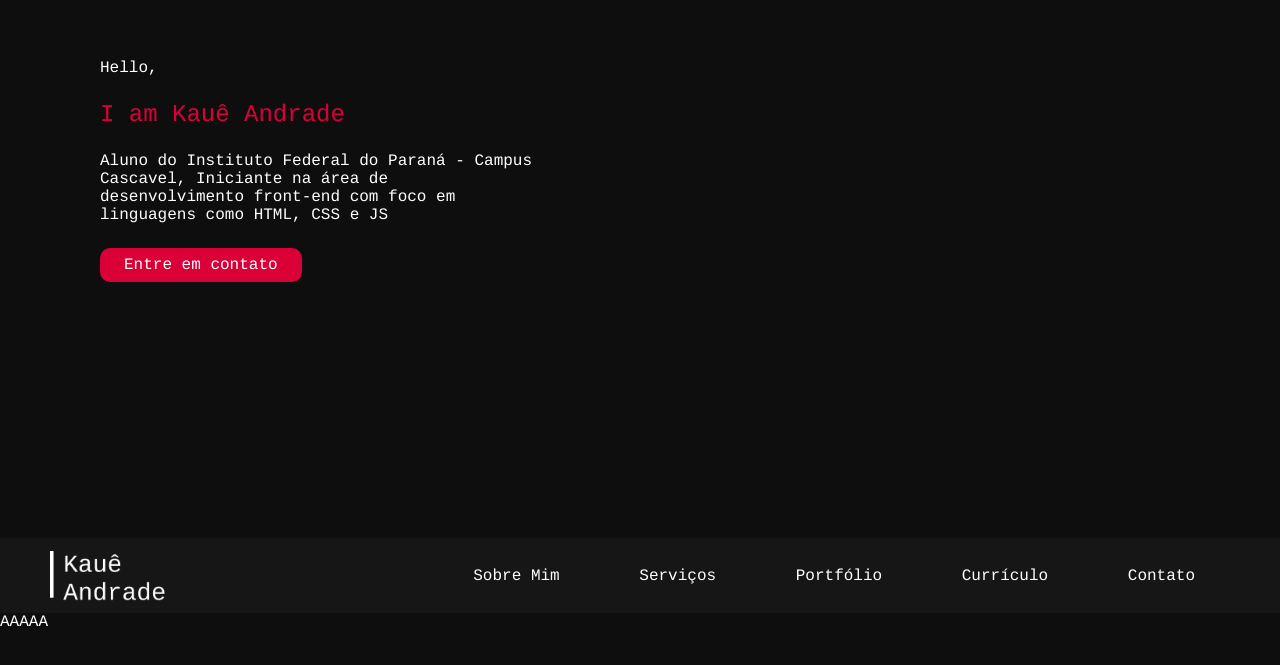
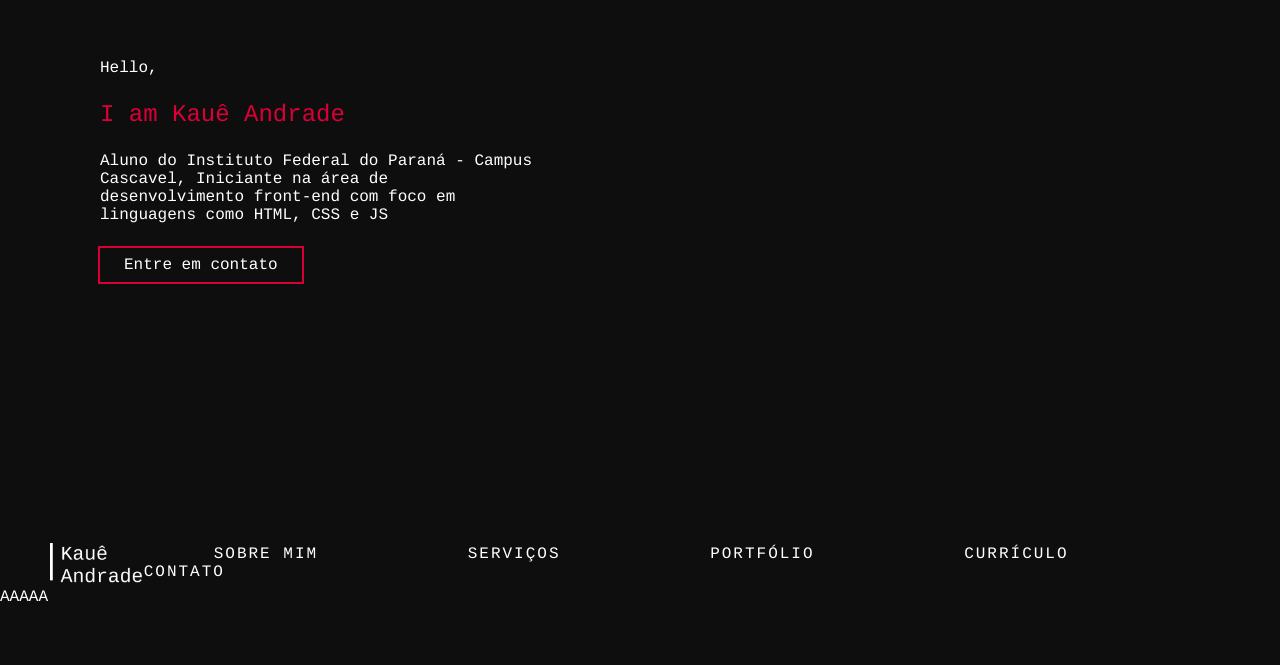
Before and after one commit to Kaue-Dev/projeto-portfolio, a plain HTML site: page index.html in a window 1280 px wide. Shown: the part 197-862 px from the top of the page. Drawn offline with Linux system fonts and the light colour scheme.

Commit message:
Update estilos.css

```diff
--- a/src/css/estilos.css
+++ b/src/css/estilos.css
@@ -30,9 +30,9 @@ html, body {
 }
 
 button {
-    background: var(--red);
+    background: var(--black);
+    outline: 2px solid var(--red);
     border: 0;
-    border-radius: 10px;
     padding: 8px 24px;
     color: var(--white);
     font-weight: normal;
@@ -59,22 +59,56 @@ nav {
     display: flex;
     align-items: center;
     justify-content: space-between;
-    height: 75px;
-    background: var(--lblack);
+    height: 50px;
+    background: var(--black);
     padding: 0 50px;
     position: sticky;
     top: 0;
 }
 
 nav img {
-    height: 50px;
+    height: 40px;
+}
+
+nav ul .botao {
+    text-transform: uppercase;
+    letter-spacing: 2px;
+    color: var(--white);
+    /*outline: 2px solid var(--white);*/
+    padding: 15px 50px;
+    position: relative;
+    overflow: hidden;
+    transition: color 0.5s;
+}
+
+.botao:hover {
+    color: #DA0037;
+    /*outline: 2px solid var(--red);*/
+    transition: color 0.7s;
+}
+
+.botao::before {
+    content: '';
+    position: absolute;
+    top: 0;
+    left: -30px;
+    width: 0;
+    height: 100%;
+    background-color: var(--lblack);
+    transform: skewX(35deg);
+    z-index: -1;
+    transition: width 0.5s;
+}
+
+.botao:hover::before {
+    width: 128%;
 }
 
 nav ul a {
     font-size: 16px;
     color: var(--white);
     text-decoration: none;
-    margin: 0 35px;
+    margin: 0 20px;
 }
 
 section {
```
